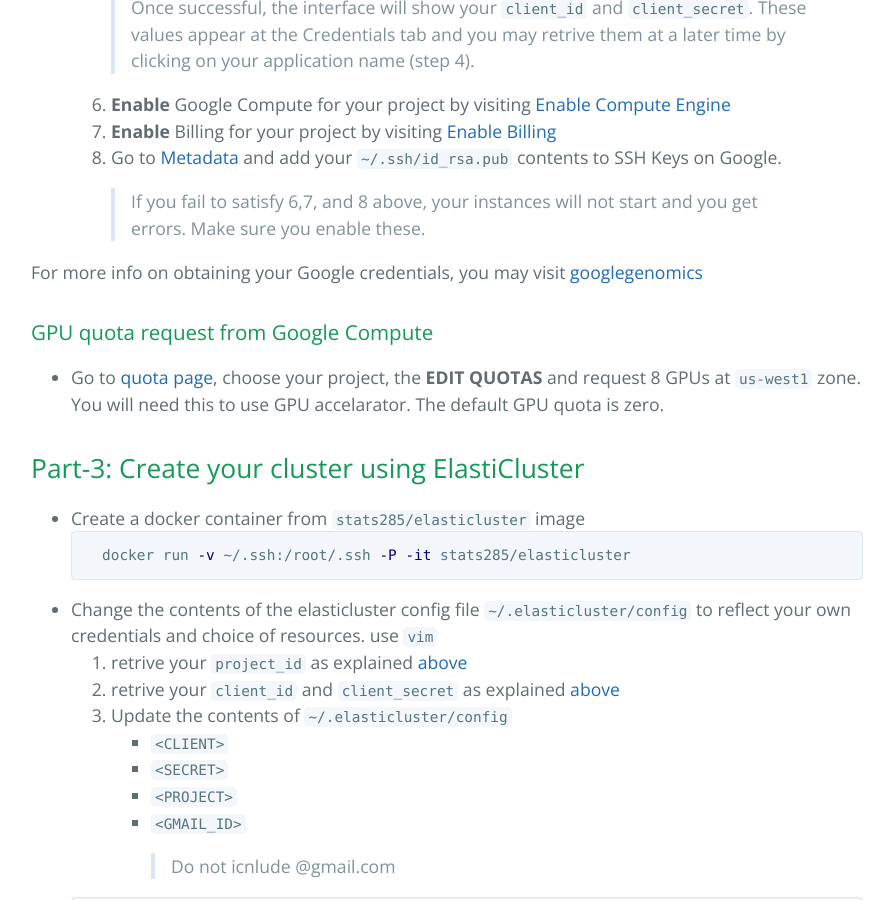
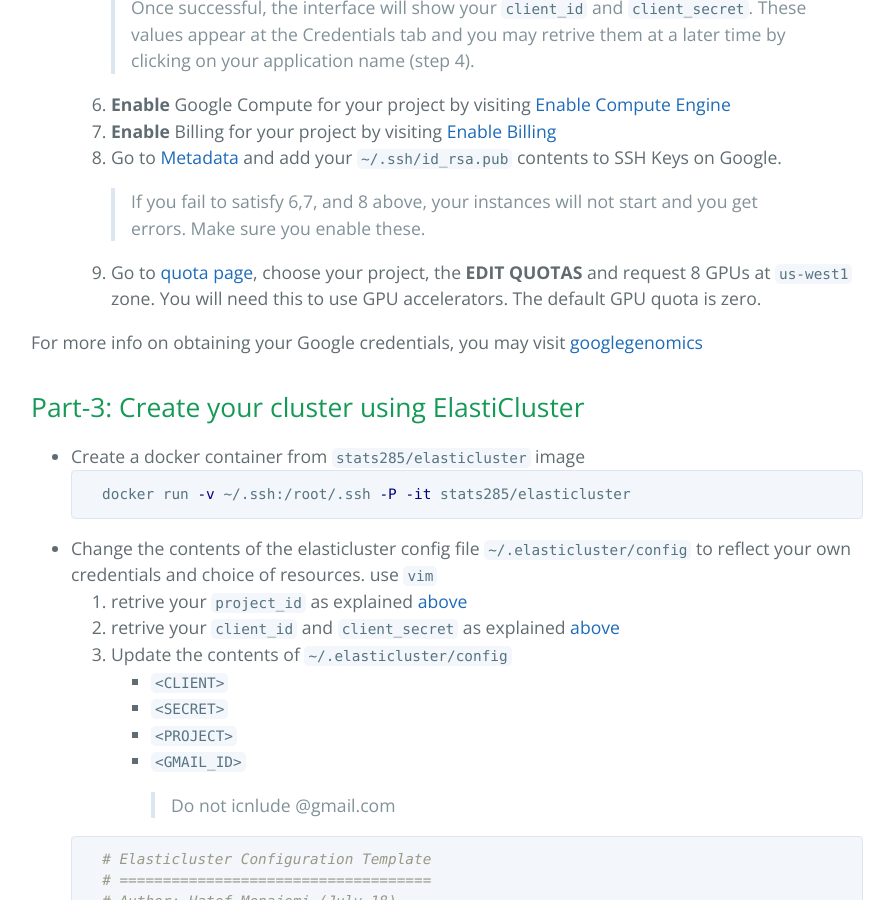
Before and after one commit to stats285/stats285.github.io, a Jekyll site: the page built from assets/assignments/02/assignment2.md, in a window 1280 px wide and 900 px high, scrolled down 2118 px. Shown: the whole window, without its empty margins (193-1087 px from the left). Built offline with Jekyll 4.4.1, drawn with Linux system fonts in a browser that asks for light colours; the repository's description, which GitHub fills in, is left out; our own code applies the rules of GitHub Pages for plain Markdown files.

Commit message:
added GPU quota

```diff
--- a/assets/assignments/02/assignment2.md
+++ b/assets/assignments/02/assignment2.md
@@ -74,12 +74,10 @@
     8. Go to [Metadata](https://console.cloud.google.com/compute/metadata/sshKeys) and add your `~/.ssh/id_rsa.pub` contents to SSH Keys on Google.
     > If you fail to satisfy 6,7, and 8 above, your instances will not start and you get errors. Make sure you enable these.
 
-For more info on obtaining your Google credentials, you may visit [googlegenomics](http://googlegenomics.readthedocs.io/en/latest/use_cases/setup_gridengine_cluster_on_compute_engine/)
+    9. Go to [quota page](https://console.cloud.google.com/projectselector/iam-admin/quotas), choose your project, the **EDIT QUOTAS** and request 8 GPUs at `us-west1` zone. You will need this to use GPU accelerators. The default GPU quota is zero.
 
 
-### GPU quota request from Google Compute
-* Go to [quota page](https://console.cloud.google.com/projectselector/iam-admin/quotas), choose your project, the **EDIT QUOTAS** and request 8 GPUs at `us-west1` zone. You will need this to use GPU accelarator. The default GPU quota is zero.
-
+For more info on obtaining your Google credentials, you may visit [googlegenomics](http://googlegenomics.readthedocs.io/en/latest/use_cases/setup_gridengine_cluster_on_compute_engine/)
 
 ## Part-3: Create your cluster using ElastiCluster
 
```
